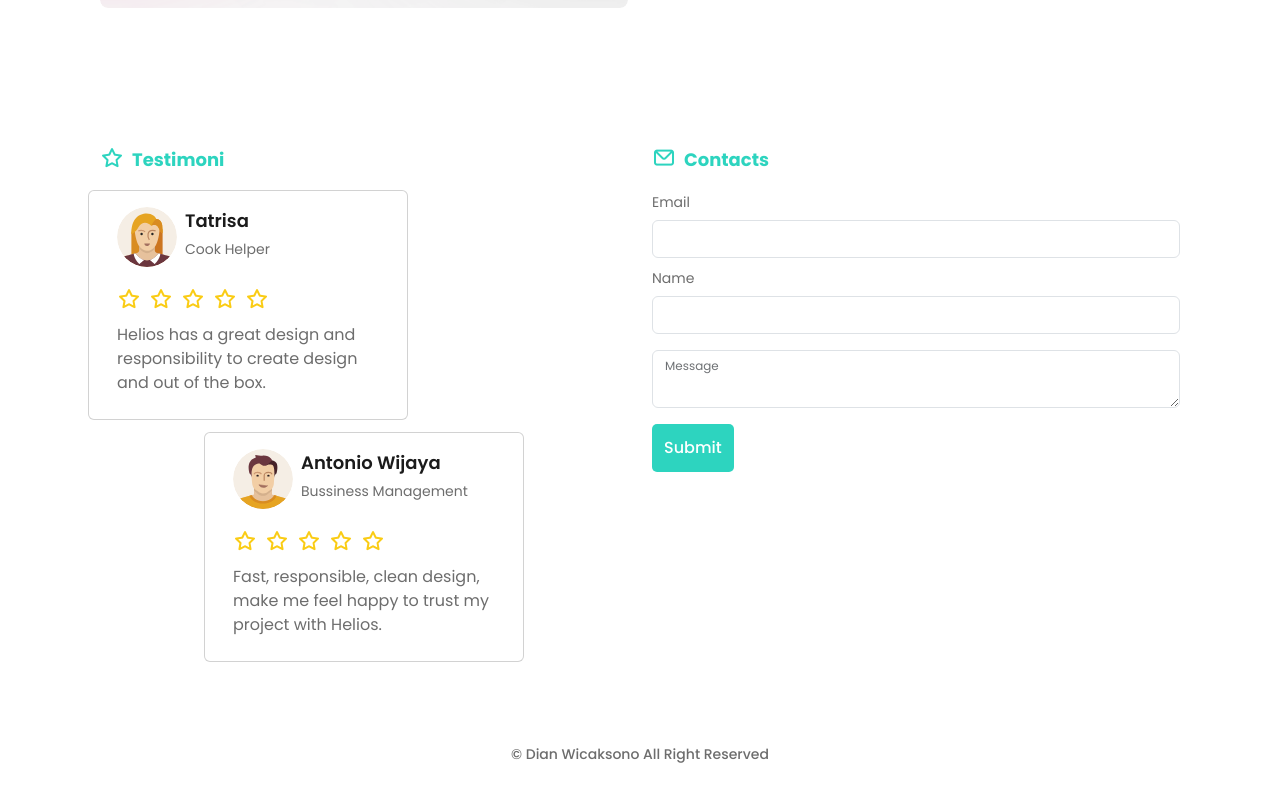
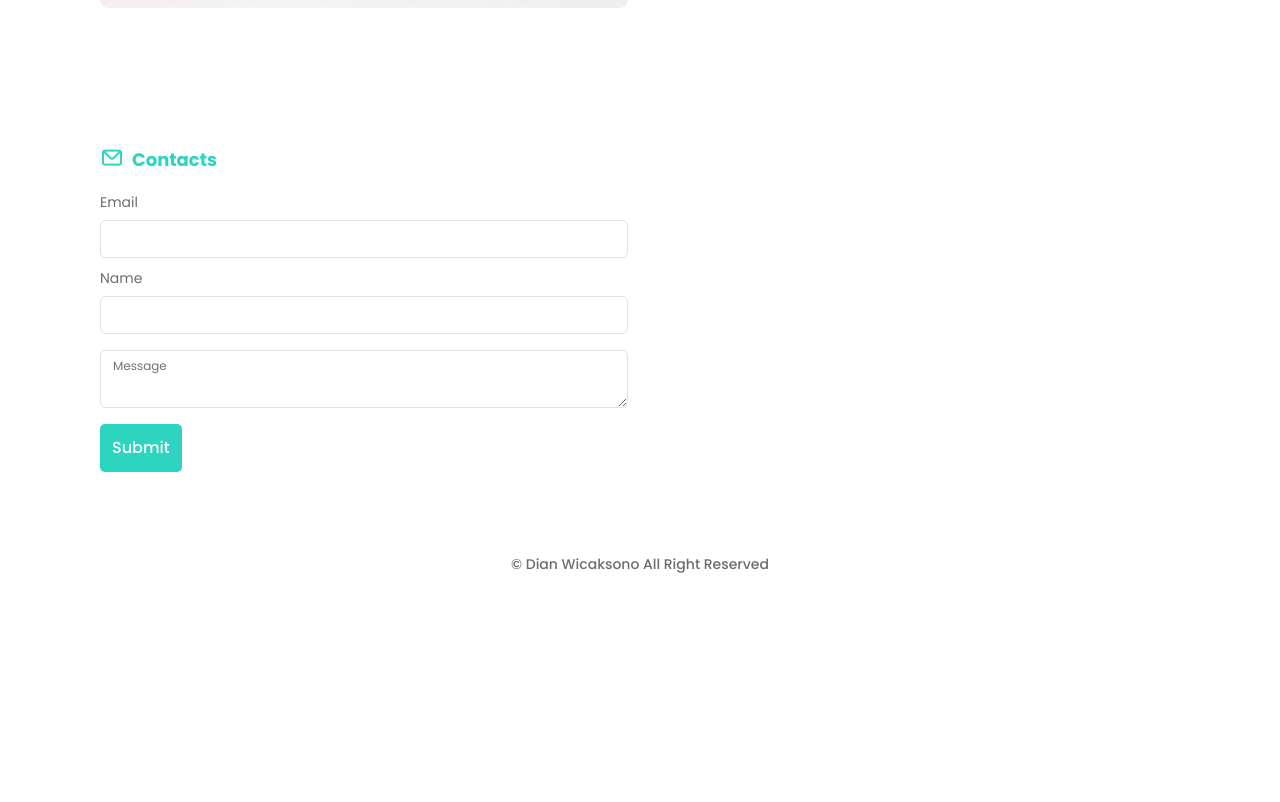
Before and after one commit to DianKartiko/Helios, a plain HTML site: page src/linear.html in a window 1280 px wide. Shown: the part 772-1574 px from the top of the page. After the commit the page ends 1394 px from the top, so only its background shows below. Drawn offline with nearby package versions, Linux system fonts and the light colour scheme.

Commit message:
Update Besar

```diff
--- a/src/linear.html
+++ b/src/linear.html
@@ -211,7 +211,7 @@
             <div class="container-fluid container-xxl">
                 <div class="row gap-lg">
                     <!-- Testiomoni -->
-                    <div class="col-lg-6 mt-24">
+                    <!-- <div class="col-lg-6 mt-24">
                         <h2 class="text-lg fw-bold mb-16 text-start teal-400"><i class="uil uil-favorite text-2xl teal-400 text-start me-2"></i>Testimoni</h2>
 
                         <div
@@ -295,7 +295,7 @@
                                 </div>
                             </div>
                         </div>
-                    </div>
+                    </div> -->
                     <!-- Testimoni -->
 
                     <!-- Contact -->
```
Also changed, not shown: src/nest.html (+2 -2 lines), src/otto.html (+2 -2 lines), src/steps.html (+2 -2 lines).
